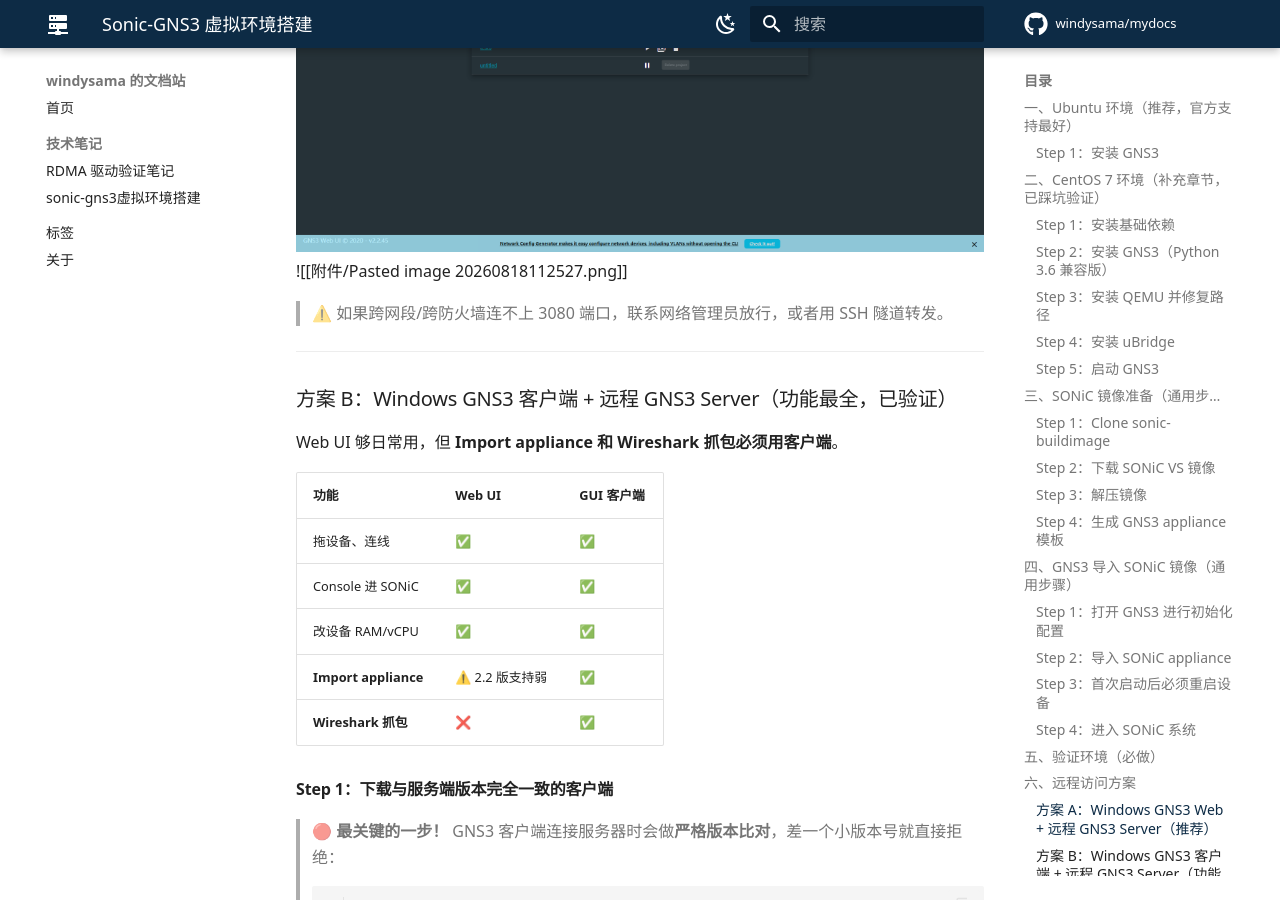
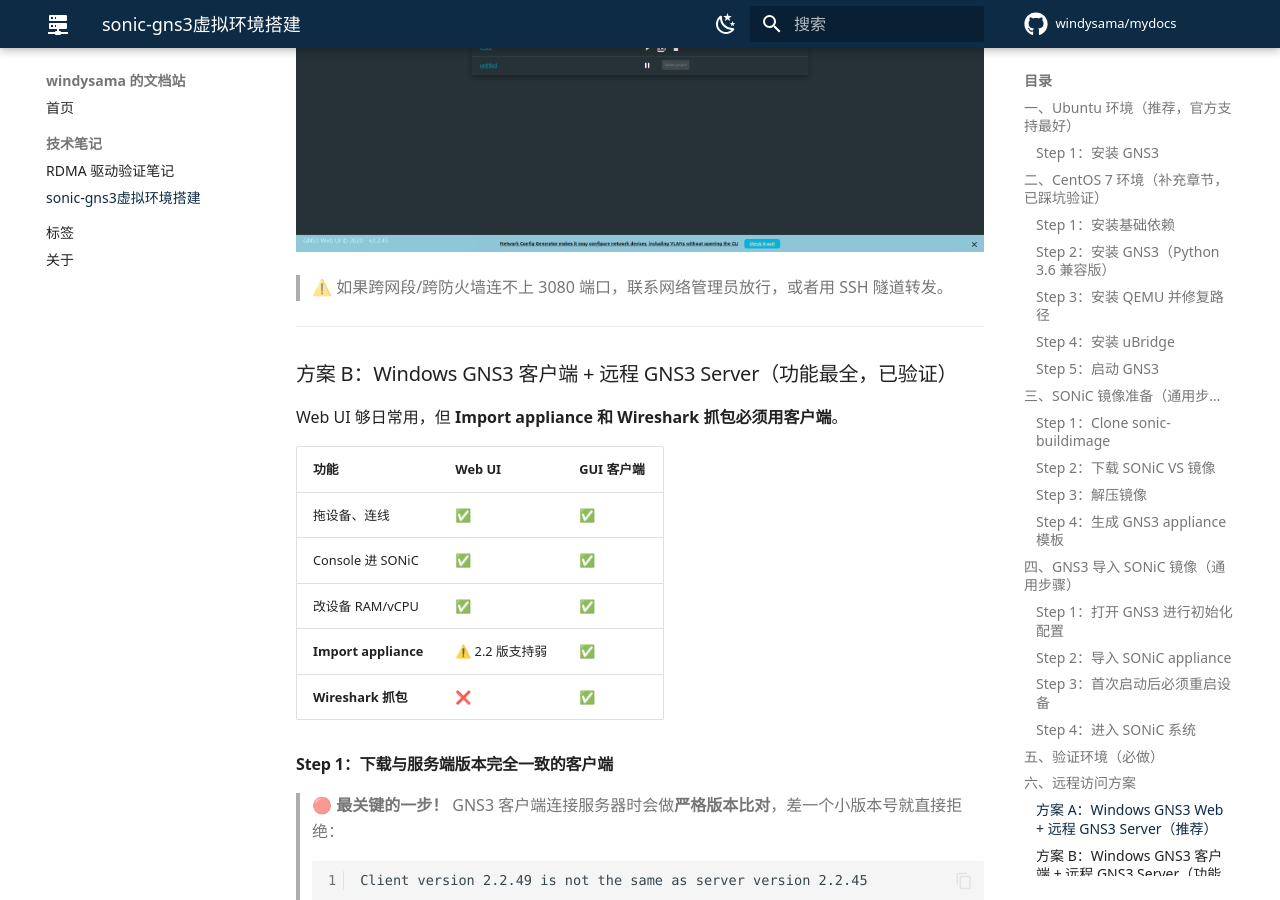
Before and after one commit to windysama/mydocs, an MkDocs documentation site: the page built from docs/06-Sonic-GNS3虚拟环境搭建.md, in a window 1280 px wide and 900 px high, scrolled down 13124 px. Built offline with MkDocs 1.6.1 and Material for MkDocs 9.7.7, drawn with Linux system fonts in a browser that asks for light colours; comment, search, counter and statistics services are not loaded; some of the changed lines change nothing that is shown.

Commit message:
fix: 修复 CI 门禁拦截与 nav 失效
- 移除重新引入的 Obsidian wikilink（源图片已丢失，MkDocs 无法渲染）
- mkdocs.yml nav 同步为改名后的 06-Sonic-GNS3虚拟环境搭建.md

````diff
--- a/docs/06-Sonic-GNS3虚拟环境搭建.md
+++ b/docs/06-Sonic-GNS3虚拟环境搭建.md
@@ -294,7 +294,6 @@
 ```
 
 ![image-20260818112451760](06-Sonic-GNS3%E8%99%9A%E6%8B%9F%E7%8E%AF%E5%A2%83%E6%90%AD%E5%BB%BA.assets/image-20260818112451760.png)
-![[附件/Pasted image 20260818112527.png]]
 
 
 
--- a/mkdocs.yml
+++ b/mkdocs.yml
@@ -87,6 +87,6 @@
   - 首页: index.md
   - 技术笔记:
       - RDMA 驱动验证笔记: rdma-notes.md
-      - sonic-gns3虚拟环境搭建: Sonic-GNS3虚拟环境搭建.md
+      - sonic-gns3虚拟环境搭建: 06-Sonic-GNS3虚拟环境搭建.md
   - 标签: tags.md
   - 关于: about.md
````
